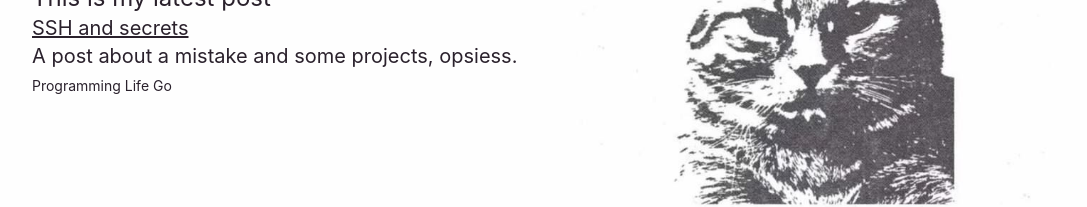
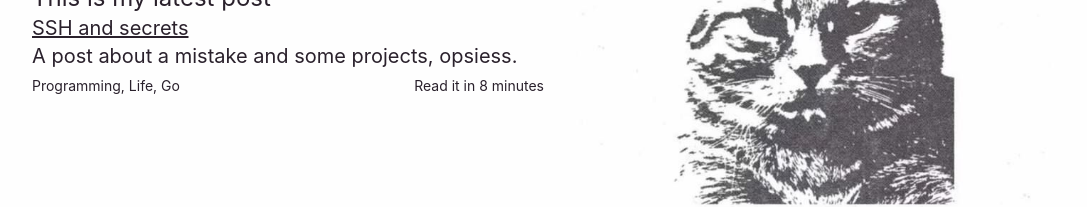
Before and after one commit to Alvesafk/blog-2, an Astro site: page / in a window 1280 px wide. Shown: the part 442-649 px from the top of the page, without its empty margins (96-1183 px from the left). Built offline with nearby package versions, Linux system fonts and the light colour scheme; Astro itself is replaced by a stand-in of ours.

Commit message:
Updated latest post with tags and read time

```diff
--- a/src/components/LatestPost.astro
+++ b/src/components/LatestPost.astro
@@ -1,5 +1,21 @@
 ---
-import { getCollection } from "astro:content";
+import { getCollection, type CollectionEntry } from "astro:content";
+
+type Post = CollectionEntry<'posts'>;
+
+function getLatestPostTags(post: Post): string {
+	if (post.data.tags.length < 1) {
+		return ""
+	}
+
+	let result = "";
+
+	for (let tag of post.data.tags) {
+		result += tag + ", "
+	}
+
+	return result.slice(0, result.length - 2)
+}
 
 const latestPost = (await getCollection("posts")).sort(
 	(a, b) => b.data.createdAt.valueOf() - a.data.createdAt.valueOf(),
@@ -17,12 +33,14 @@ const latestPost = (await getCollection("posts")).sort(
 		<div class="text-md">
 			<a href={"/post/" + latestPost.id}>
 				<p>{latestPost.data.description}</p>
-				<p>{latestPost.data.tags.map((tag) => (
-					<small class="text-sm">
-						{tag + " "}
-					</small>
-					))}
-				</p>
+				<div class="flex justify-between">
+					<div>
+						<small class="text-sm">{getLatestPostTags(latestPost)}</small>
+					</div>
+					<div>
+						<small class="text-sm">Read it in {latestPost.data.readTime} minutes</small>
+					</div>
+				</div>
 			</a>
 		</div>
 	</div>
```
